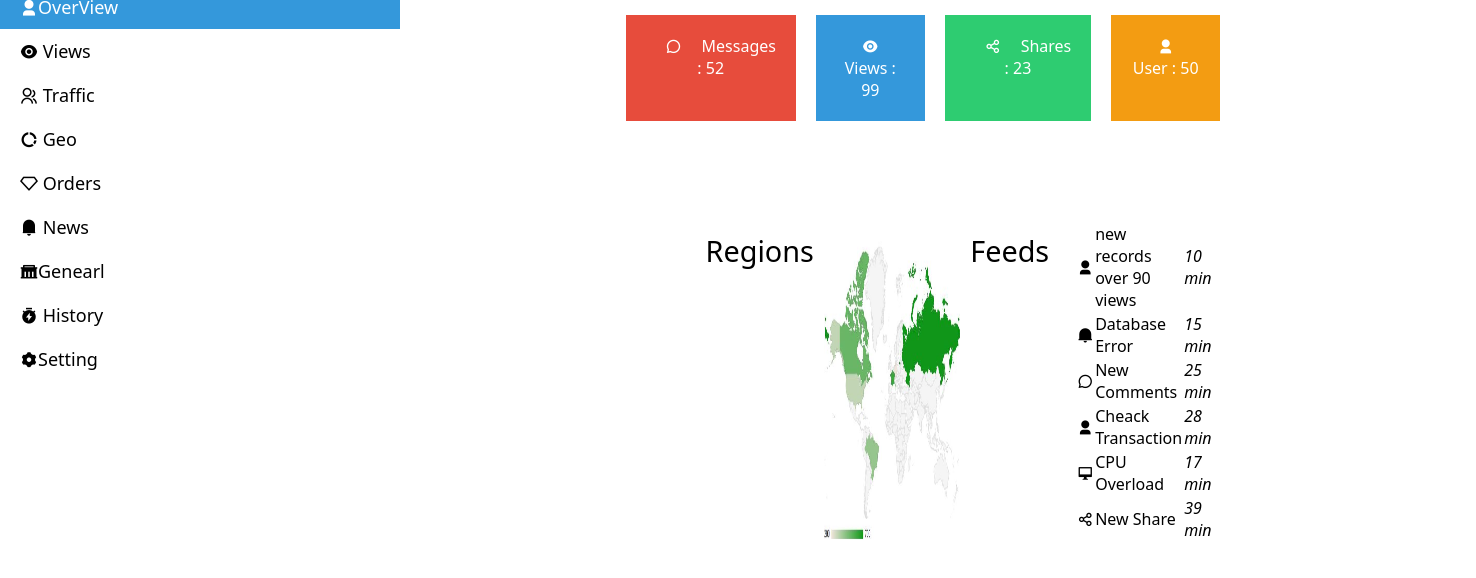
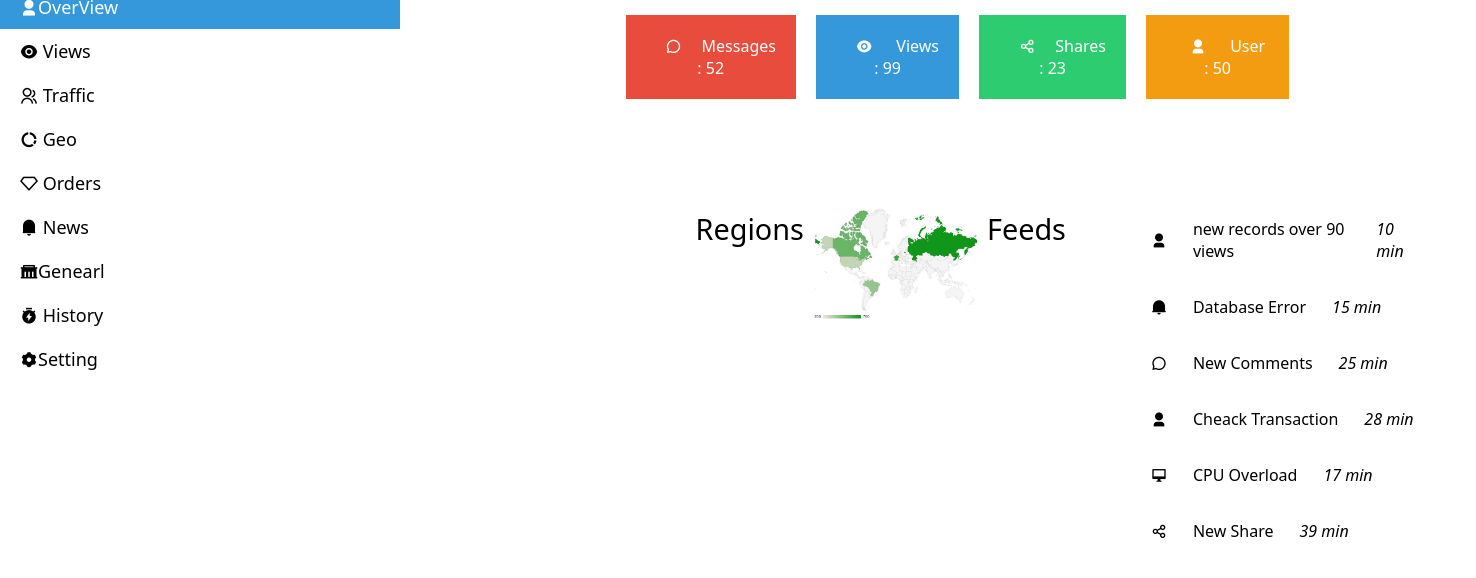
Before and after one commit to Germaine144/General-Coding, a plain HTML site: page index.html in a window 1280 px wide. Shown: the part 74-652 px from the top of the page, 1476 px wide, since content can reach past the window. Drawn offline with nearby package versions, Linux system fonts and the light colour scheme.

Commit message:
change table header into table table data

```diff
--- a/index.html
+++ b/index.html
@@ -62,7 +62,7 @@
         </div>
         <section class="sec">
             <header>Regions</header>
-            <img src="region.jpg">
+            <img src="region.jpg" style="width: 30%; height: 40%;">
 
             <table class="table">
                 <header style="text-align: center;">Feeds </header>
--- a/style.css
+++ b/style.css
@@ -73,20 +73,23 @@ header{
  padding-left: 16px;
  box-sizing: inherit;
 }
+td{
+    padding: 15px 12px;
+}
+td i{
+    display: flex;
+    justify-content: space-between;
+}
 tr{
-    display: table-row;
-    vertical-align: inherit;
+    padding: 30px 8px ;
+    display: inline;
+    margin: 30px 35px;
 
-}
-th{
-    padding: 8px 8px ;
-    display: table-cell;
-    text-align: left;
 }
 .sec{
     display: flex;
     justify-content:space-between;
-    padding: 10px 20px;
+    padding: 10px;
     margin: 70px;
 }
 .sec img{
```
